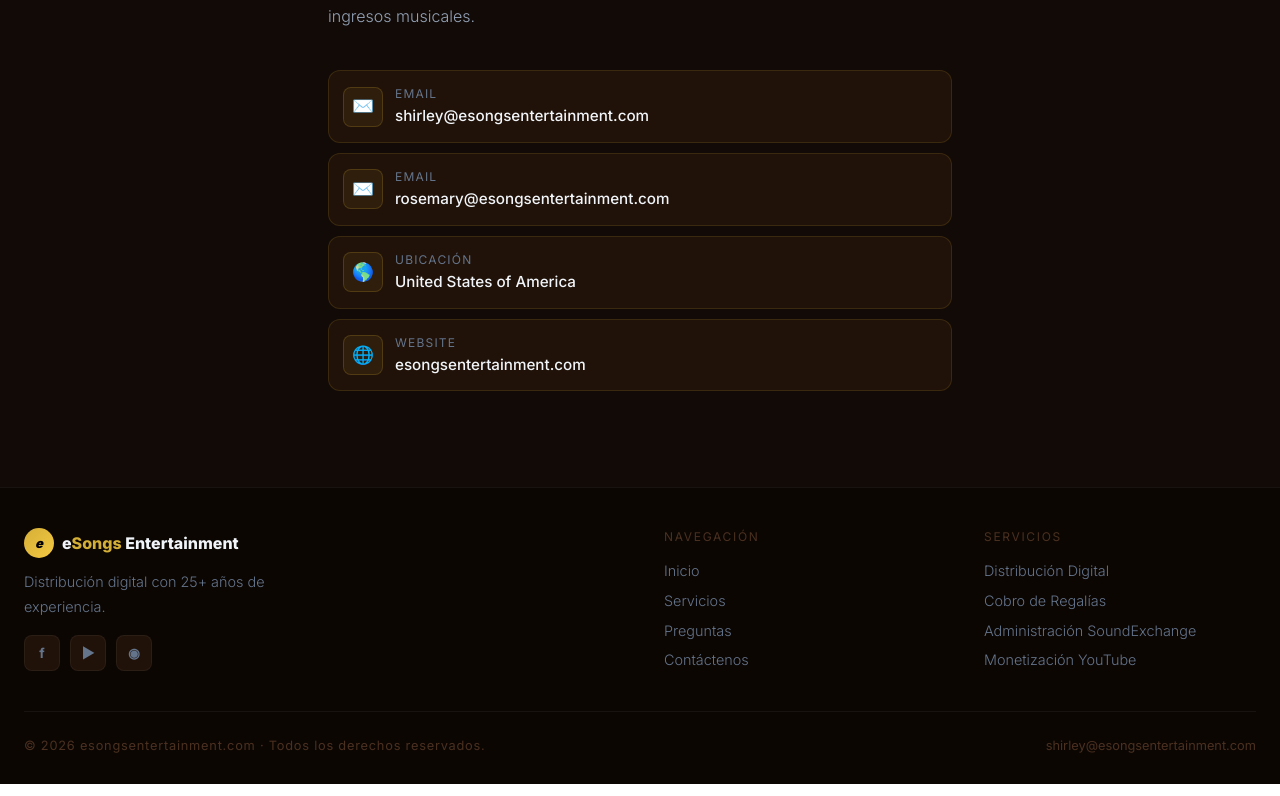
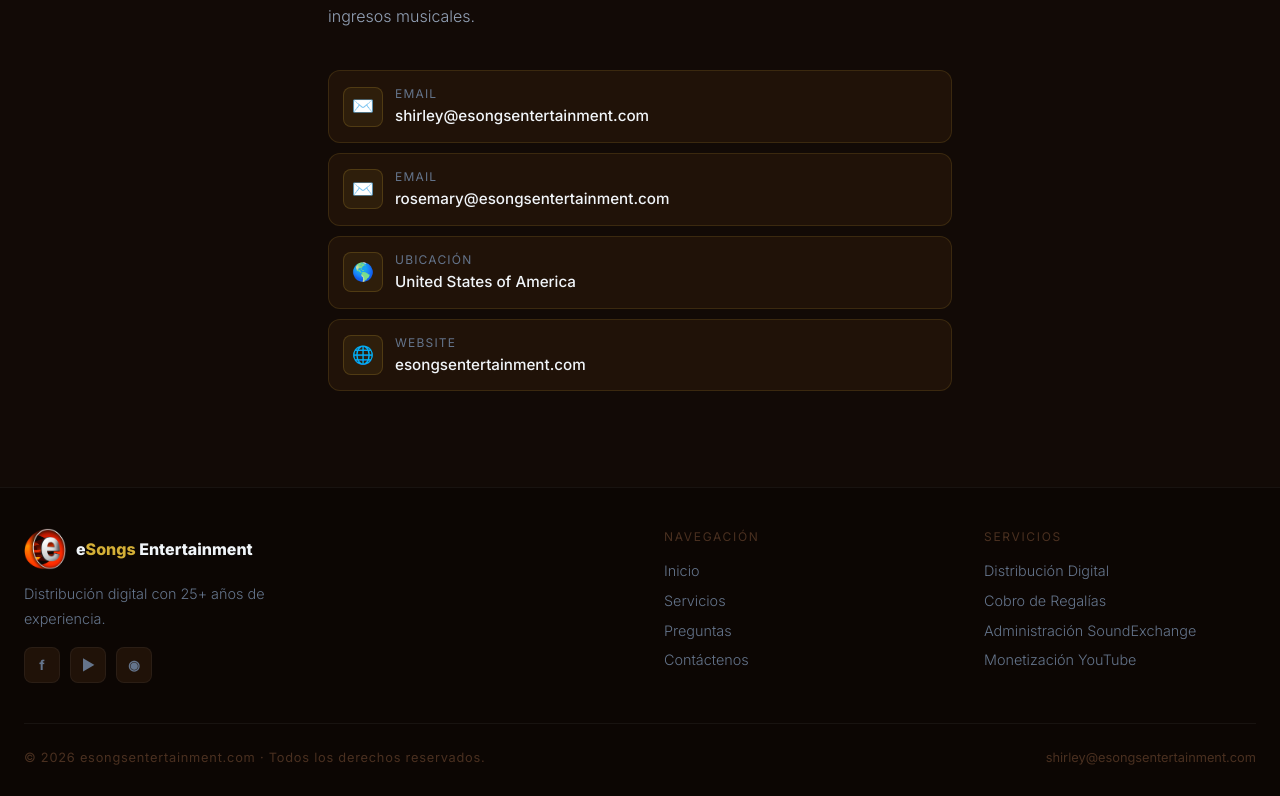
Before and after one commit to DavidDq11/esongsentertainment_Front, a React (Vite) app: page / in a window 1280 px wide. Shown: the part 5016-5812 px from the top of the page. Built offline with nearby package versions, Linux system fonts and the light colour scheme; no server answers.

Commit message:
nuevos cambios

```diff
--- a/src/app/components/AdminPanel.tsx
+++ b/src/app/components/AdminPanel.tsx
@@ -498,7 +498,9 @@
             <div className="rsp-wrap" style={{ background: `linear-gradient(135deg,rgba(212,175,55,0.07),rgba(212,175,55,0.03))`, border: `1px solid ${bdA}`, borderRadius: "14px", padding: "26px 30px", marginBottom: "22px", display: "flex", alignItems: "center", justifyContent: "space-between", position: "relative", overflow: "hidden" }}>
               <div style={{ position: "absolute", right: "-44px", top: "-44px", width: "180px", height: "180px", borderRadius: "50%", background: "radial-gradient(circle,rgba(212,175,55,0.1),transparent 70%)" }} />
               <div>
-                <div style={{ fontSize: "19px", fontWeight: 800, letterSpacing: "-.03em", marginBottom: "5px", color: t1 }}>{tx.welcomeTitle}</div>
+                <div style={{ fontSize: "19px", fontWeight: 800, letterSpacing: "-.03em", marginBottom: "5px", color: t1 }}>
+                  {tx.welcomeTitle}
+                </div>
                 <div style={{ fontSize: "15px", color: t2, fontWeight: 300, lineHeight: 1.6, maxWidth: "380px" }}>{tx.welcomeDesc}</div>
               </div>
               <div style={{ textAlign: "right", position: "relative", zIndex: 1 }}>
--- a/src/app/components/LandingPage.tsx
+++ b/src/app/components/LandingPage.tsx
@@ -2,6 +2,7 @@
 import { Music, TrendingUp, Shield, BarChart3, ArrowRight, Plus, CheckCircle2, Globe, FileText } from "lucide-react";
 import { useLang } from "../contexts/LanguageContext";
 import { LP } from "../i18n";
+import logoImg from "../../assets/logo.webp";
 
 // ── Color tokens ──────────────────────────────────────────────────────────────
 const G1   = "#d4af37";          // gold primary
@@ -591,10 +592,8 @@
         <div className="max-w-7xl mx-auto px-4 md:px-6">
           <div className="grid grid-cols-1 md:grid-cols-4 gap-8 md:gap-12 pb-8 md:pb-10 border-b mb-6" style={{ borderColor: BD }}>
             <div className="md:col-span-2">
-              <div style={{ display: "flex", alignItems: "center", gap: "8px", marginBottom: "12px" }}>
-                <div style={{ width: "30px", height: "30px", borderRadius: "50%", background: `linear-gradient(135deg, ${G1}, ${G2})`, display: "flex", alignItems: "center", justifyContent: "center" }}>
-                  <span style={{ color: "black", fontSize: "13px", fontWeight: 900, fontStyle: "italic" }}>e</span>
-                </div>
+              <div style={{ display: "flex", alignItems: "center", gap: "10px", marginBottom: "12px" }}>
+                <img src={logoImg} alt="eSongs Entertainment" style={{ width: "42px", height: "42px", objectFit: "contain" }} />
                 <span style={{ fontSize: "1rem", fontWeight: 800, color: T1 }}>
                   e<span style={{ color: G1 }}>Songs</span> Entertainment
                 </span>
--- a/src/app/i18n.ts
+++ b/src/app/i18n.ts
@@ -285,7 +285,7 @@
     inicioTitle: "¿Qué desea hacer hoy?",
     inicioSub: "Seleccione una opción para comenzar.",
     welcomeTitle: "Bienvenida, Rosemary 👋",
-    welcomeDesc: "Tienes 2 reportes pendientes de enviar. El resto está al día.",
+    welcomeDesc: "Desde aquí puedes subir reportes, gestionar sellos y consultar el historial completo.",
     sellosActivos: "sellos activos",
     qaUpload: "Subir Reportes", qaUploadDesc: "Suba archivos Excel para cualquier sello. El sistema calcula los totales automáticamente.",
     qaLabels: "Ver Mis Sellos", qaLabelsDesc: "Vea todos sus sellos, su estado y los reportes enviados.",
@@ -428,8 +428,8 @@
     // Admin inicio
     inicioTitle: "What would you like to do today?",
     inicioSub: "Select an option to get started.",
-    welcomeTitle: "Welcome, Rosemary 👋",
-    welcomeDesc: "You have 2 pending reports to send. Everything else is up to date.",
+    welcomeTitle: "Welcome 👋",
+    welcomeDesc: "From here you can upload reports, manage labels and review the full history.",
     sellosActivos: "active labels",
     qaUpload: "Upload Reports", qaUploadDesc: "Upload Excel files for any label. The system calculates totals automatically.",
     qaLabels: "View My Labels", qaLabelsDesc: "View all your labels, their status and submitted reports.",
```
Also changed, not shown: 5 other files (tests, documents, lock files or other folders).
